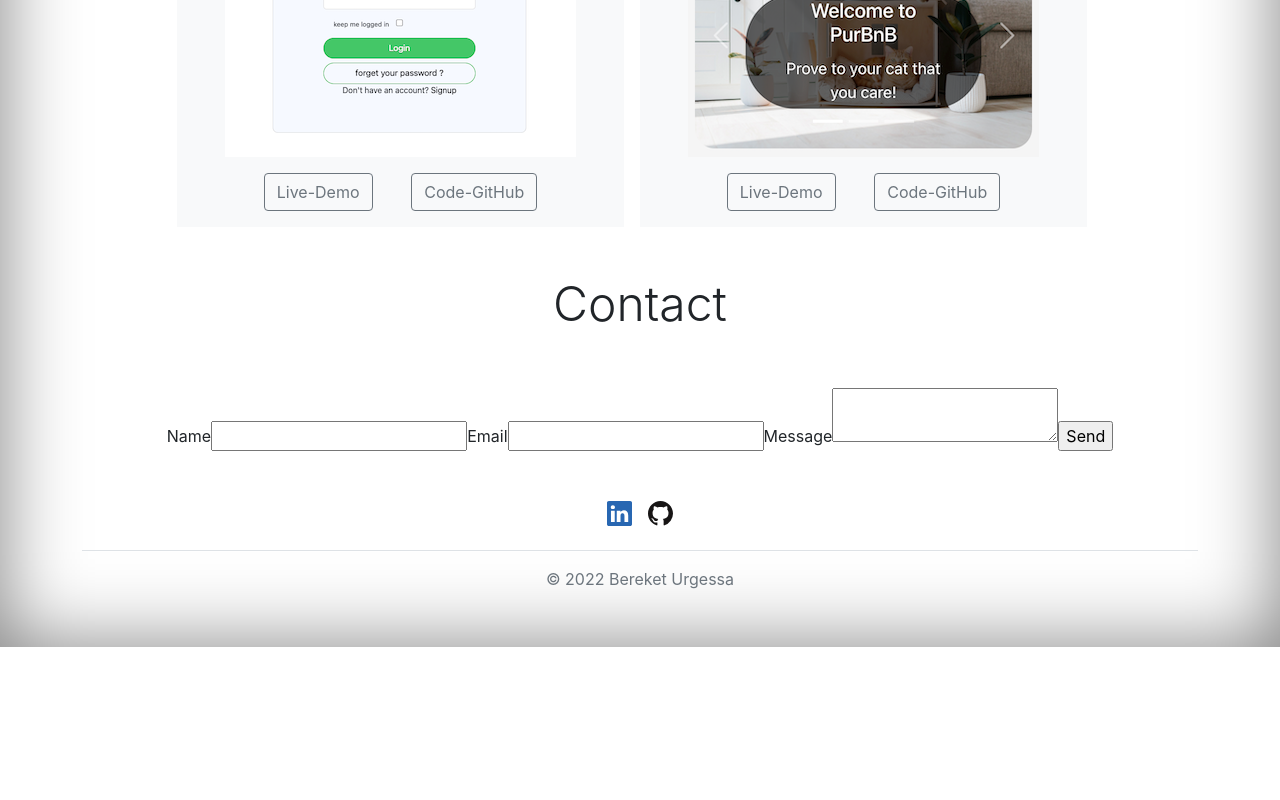
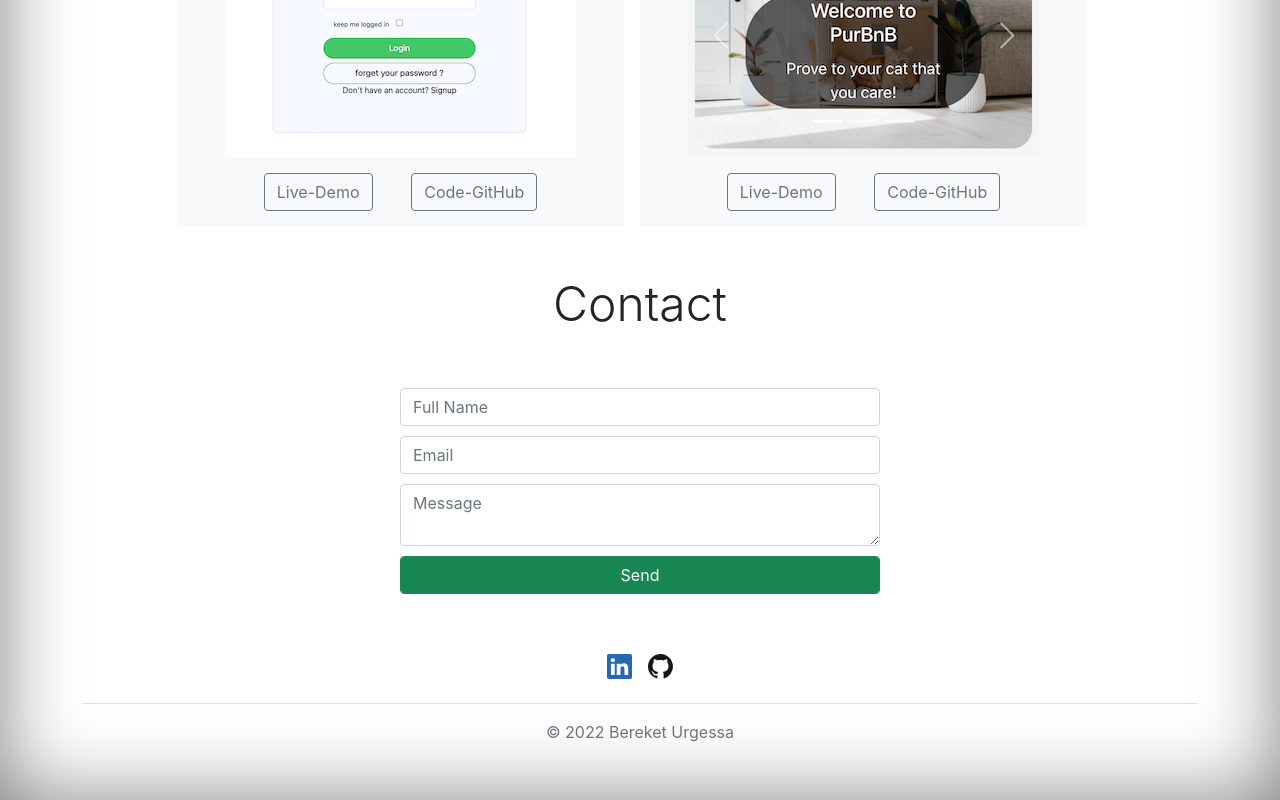
Before and after one commit to Bereket-U/portfolio, a React (Create React App) app: page / in a window 1280 px wide. Shown: the part 1633-2433 px from the top of the page. Before the commit the page ends 2280 px from the top, so only its background shows below. Built offline with nearby package versions, Linux system fonts and the light colour scheme.

Commit message:
style contact form

```diff
--- a/src/App.css
+++ b/src/App.css
@@ -47,6 +47,14 @@ body {
 }
 .body-container {
   max-width: 70em;
+}
+.form-container {
+  max-width: 30em;
+}
+form button,
+input,
+textarea {
+  margin-bottom: 10px;
 }
 .project {
   height: 300px;
@@ -105,3 +113,8 @@ body {
 .card-list {
   text-align: left;
 }
+
+label {
+  text-align: left;
+  align-items: left;
+}
--- a/src/components/Contact/Contact.jsx
+++ b/src/components/Contact/Contact.jsx
@@ -26,17 +26,41 @@ export default function Contact() {
   };
 
   return (
-    <div>
+    <div className="">
       <h1 className="p-5 display-5">Contact</h1>
-      <form ref={form} onSubmit={sendEmail}>
-        <label>Name</label>
-        <input type="text" name="user_name" />
-        <label>Email</label>
-        <input type="email" name="user_email" />
-        <label>Message</label>
-        <textarea name="message" />
-        <input type="submit" value="Send" />
-      </form>
+      <div className="d-flex justify-content-center">
+        <div className="col-10 form-container">
+          <form className="" ref={form} onSubmit={sendEmail}>
+            <input
+              className="form-control form-control-md"
+              type="text"
+              name="user_name"
+              required
+              placeholder="Full Name"
+            />
+            <input
+              className="form-control"
+              type="email"
+              name="user_email"
+              required
+              placeholder="Email"
+            />
+            <textarea
+              className="form-control"
+              name="message"
+              required
+              placeholder="Message"
+            />
+            <button
+              type="submit"
+              className="form-control btn btn-success"
+              value="Send"
+            >
+              Send
+            </button>
+          </form>
+        </div>
+      </div>
     </div>
   );
 }
```
